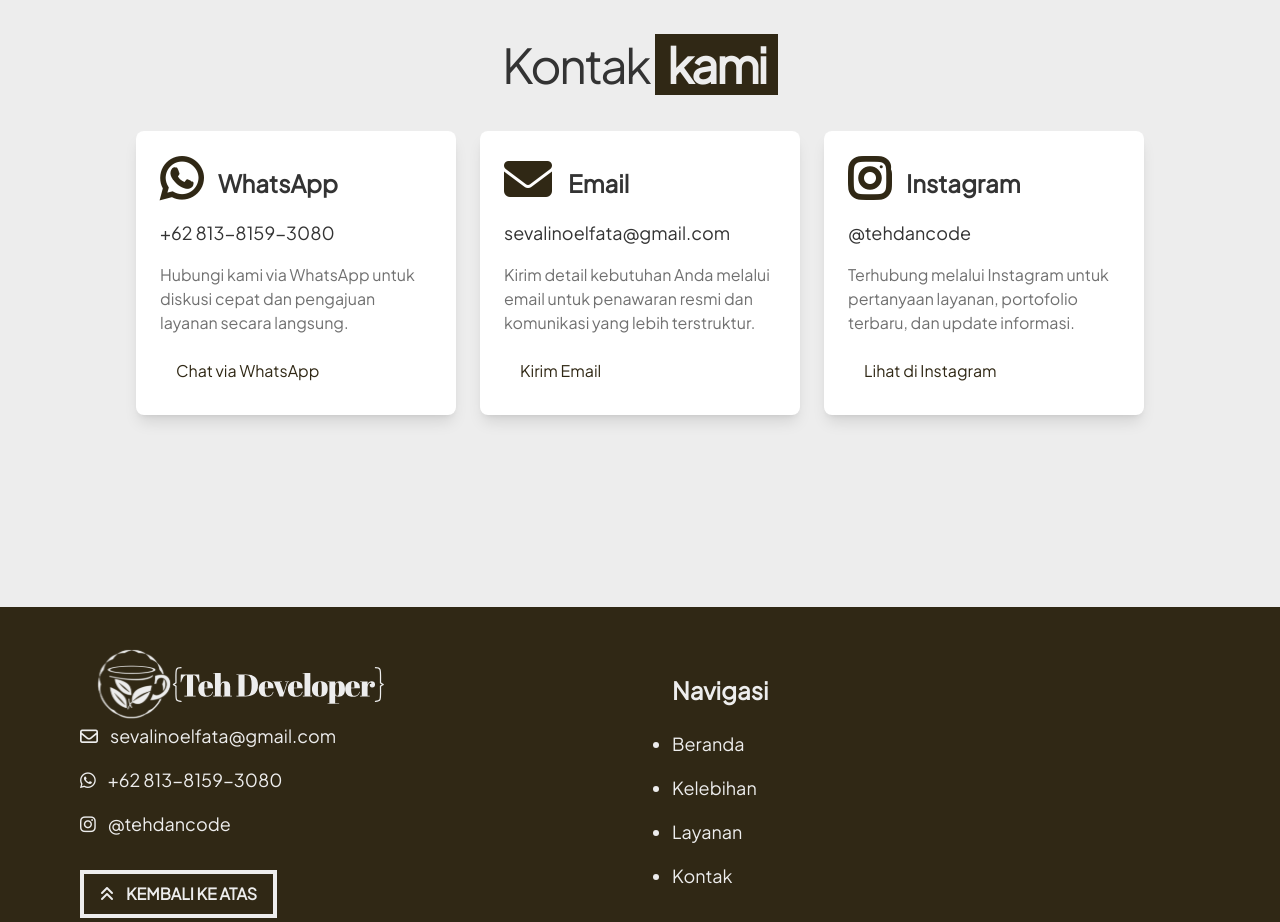
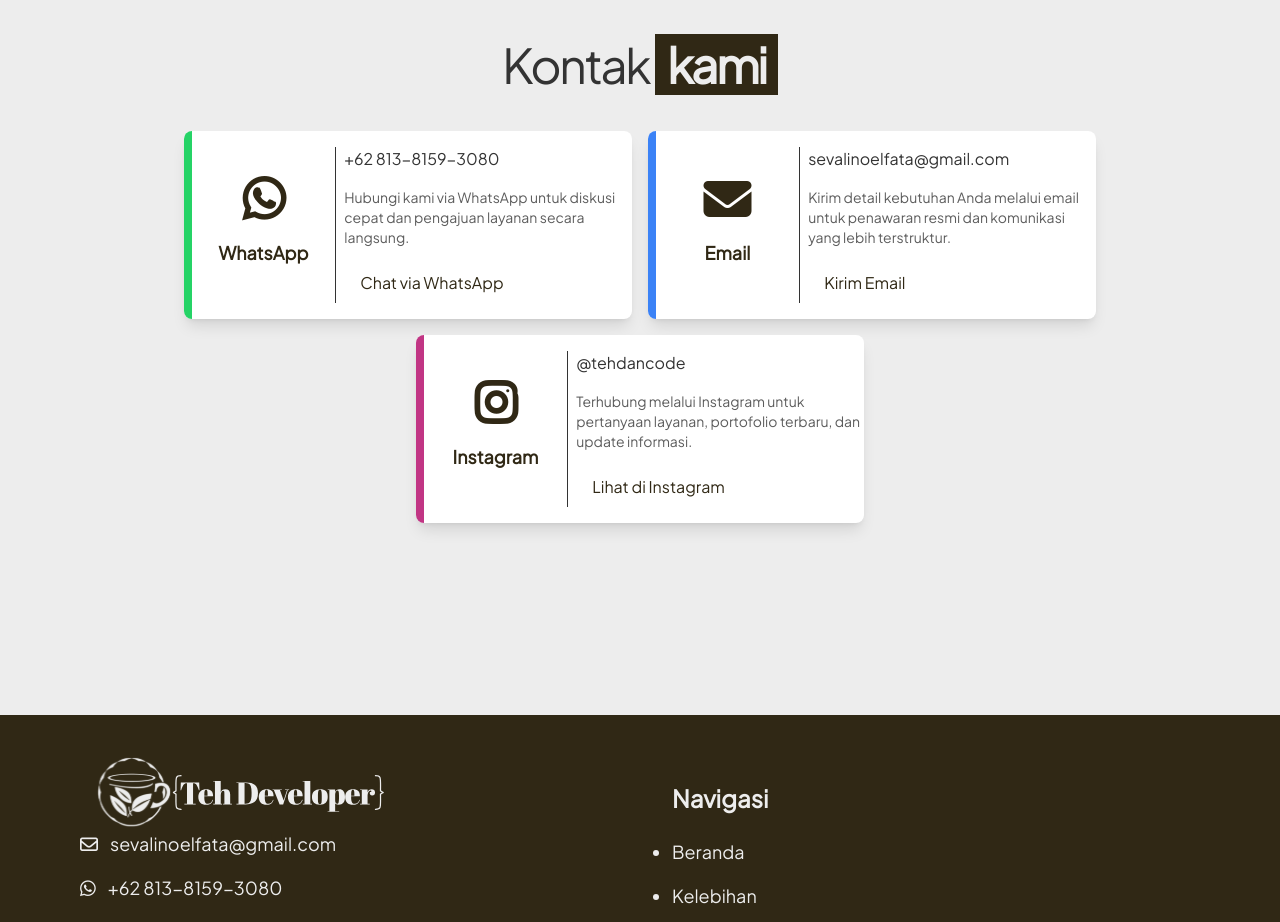
Before and after one commit to ELfatt09/teh-developer-landing-page, a React (Create React App) app: page / in a window 1280 px wide. Shown: the part 2660-3582 px from the top of the page. Built offline with nearby package versions, Linux system fonts and the light colour scheme.

Commit message:
`Refactor Contact section and Navbar component with additional styles and animations`

```diff
--- a/src/sections/contact.js
+++ b/src/sections/contact.js
@@ -1,17 +1,22 @@
 import React from 'react';
 
-function ContactCard({ icon, title, description, contactLink, contactText, contact }) {
+function ContactCard({ icon, title, description, contactLink, contactText, contact, BGColorClass, FontColorClass }) {
     return (
-        <div className="w-full max-w-xs p-6 bg-white shadow-lg rounded-lg flex flex-col transition duration-300 hover:scale-105">
-            <div className="flex items-center">
-                <i className={`fas ${icon} fa-3x mr-4 mb-4 text-primary`} aria-hidden="true" />
-                <h3 className="text-xl md:text-2xl font-semibold mb-2">{title}</h3>
+        <div className="w-full max-w-md group bg-white shadow-lg rounded-lg flex flex-row transition duration-300 hover:scale-105">
+            <div className={`${BGColorClass} w-2 rounded-s-lg`} />
+            <div className={`flex flex-col justify-center my-4 group-hover:${FontColorClass} text-primary items-center w-1/3 border-r border-text px-2 mr-2`}>
+                <i className={`fas ${icon} fa-3x  mb-4 `} aria-hidden="true" />
+                <h3 className="text-xl md:text-lg font-semibold mb-2">{title}</h3>
             </div>
-            <p className="text-text text-base md:text-lg mb-4" aria-label={contact}>{contact}</p>
-            <p className="text-text/70 text-sm md:text-base mb-4">{description}</p>
+            <div className='flex flex-col w-2/3 py-4'>
+
+                <p className="text-text text-sm md:text-base mb-4" aria-label={contact}>{contact}</p>
+            <p className="text-text/80 text-xs md:text-sm mb-4">{description}</p>
             <a className="transition duration-300 text-primary border-2-primary hover:border-none border-primary hover:bg-primary hover:text-background py-2 px-4 no-underline" href={contactLink} target="_blank" rel="noopener noreferrer" aria-label={contactText}>
                 {contactText}
             </a>
+            </div>
+
         </div>
     );
 }
@@ -25,7 +30,7 @@ function Contact() {
                 </h2>
                 <div className="transition duration-1000 bg-text w-3 md:bg-text/0 group-hover:bg-text/100 scale-x-[3000%] md:scale-x-0 group-hover:scale-x-[5000%] max-w-lg h-0.5"></div>
             </div>
-            <div className="grid grid-cols-1 md:grid-cols-2 xl:grid-cols-3 gap-4 md:gap-6 mt-10 px-5">
+            <div className="flex flex-wrap items-center justify-center gap-4 w-full mt-10 px-5">
                 <ContactCard
                     icon="fa-brands fa-whatsapp"
                     title="WhatsApp"
@@ -33,6 +38,8 @@ function Contact() {
                     contactLink="https://wa.me/6281381593080"
                     contact="+62 813-8159-3080"
                     contactText="Chat via WhatsApp"
+                    BGColorClass={"bg-whatsapp"}
+                    FontColorClass={"text-whatsapp"}
                 />
                 <ContactCard
                     icon="fa-solid fa-envelope"
@@ -41,6 +48,8 @@ function Contact() {
                     contactLink="mailto:sevalinoelfata@gmail.com"
                     contact="sevalinoelfata@gmail.com"
                     contactText="Kirim Email"
+                    BGColorClass={"bg-blue-500"}
+                    FontColorClass={"text-blue-500"}
                 />
                 <ContactCard
                     icon="fa-brands fa-instagram"
@@ -49,6 +58,8 @@ function Contact() {
                     contactLink="https://instagram.com/tehdancode"
                     contact="@tehdancode"
                     contactText="Lihat di Instagram"
+                    BGColorClass={"bg-instagram"}
+                    FontColorClass={"text-instagram"}
                 />
             </div>
         </section>
--- a/src/sections/navbar.js
+++ b/src/sections/navbar.js
@@ -26,14 +26,20 @@ function Navbar() {
         </div>
 
           </div>
-          {openMobileMenu && (
-            <div className="md:hidden w-full bg-white shadow-lg " role="menu">
+            <motion.div
+              className="md:hidden w-full bg-background shadow-lg overflow-hidden"
+          role="menu"
+          layout
+
+              animate={{ height: openMobileMenu ? 'auto' : 0 }}
+              transition={{ duration: 0.5, ease: "easeInOut" }}
+            >
               <MobileNavButton href="#beranda">Beranda</MobileNavButton>
               <MobileNavButton href="#layanan">Layanan</MobileNavButton>
               <MobileNavButton href="#keunggulan">Keunggulan</MobileNavButton>
               <MobileNavButton href="#kontak">Kontak</MobileNavButton>
-            </div>
-          )}
+            </motion.div>
+
     </nav>
   )
 }
--- a/tailwind.config.js
+++ b/tailwind.config.js
@@ -19,6 +19,8 @@ module.exports = {
         secondary: '#cbcbcb',
         accent: '#6c3a10',
 
+        whatsapp: '#25D366',
+        instagram: '#C13584',
       },
     },
   }
```
